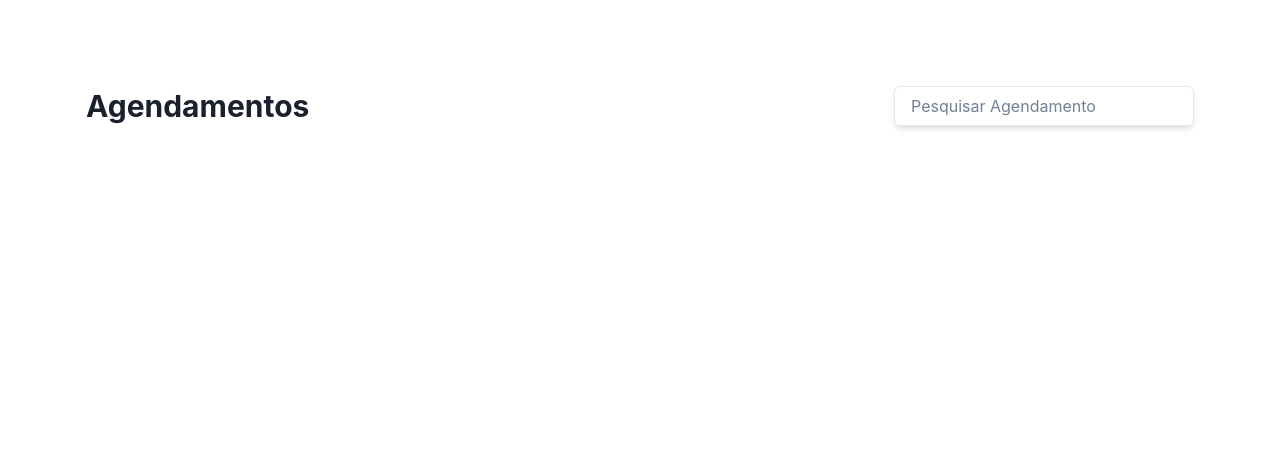
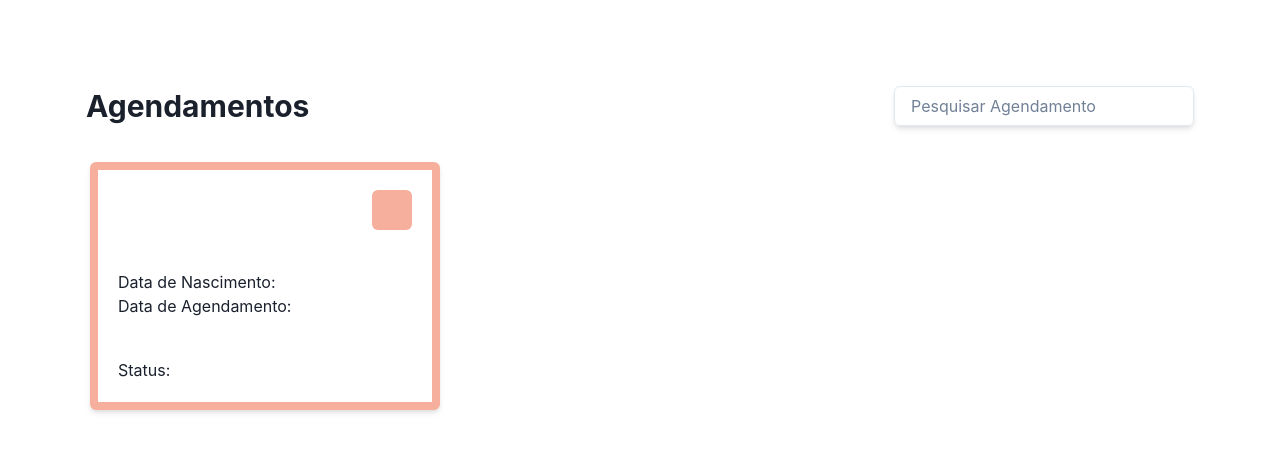
Before and after one commit to SamsSouza22/FrontendPitang2024, a React (Vite) app in the folder frontend/: page /agendamentos in a window 1280 px wide. Shown: the top 452 px of the page. Built offline with nearby package versions, Linux system fonts and the light colour scheme.

Commit message:
:sparkles: feat: Criando componente Card para agendamentos

```diff
--- /dev/null
+++ b/frontend/src/components/CardAgendamento.jsx
@@ -0,0 +1,58 @@
+import {
+  Card,
+  CardHeader,
+  CardBody,
+  CardFooter,
+  Flex,
+  Heading,
+  Text,
+  Button,
+} from "@chakra-ui/react";
+import PropTypes from "prop-types";
+
+const CardAgendamento = ({ nome, dataNasc, dataAgend, status }) => {
+  return (
+    <Card
+      width="350px"
+      shadow="md"
+      borderColor="#f7af9d"
+      borderWidth="8px"
+      borderRadius="md"
+    >
+      <CardHeader>
+        <Flex alignItems="center" justifyContent="space-between">
+          <Heading fontSize="xl" maxW="180px">
+            {nome}
+          </Heading>
+          <Button
+            alignItems="center"
+            bg="#f7af9d"
+            color="black"
+            _hover={{ bg: "#b0d0d3" }}
+          />
+        </Flex>
+      </CardHeader>
+      <CardBody>
+        <Text>Data de Nascimento: {dataNasc}</Text>
+        <Text>Data de Agendamento: {dataAgend}</Text>
+      </CardBody>
+      <CardFooter
+        display="flex"
+        justifyContent="space-between"
+        alignItems="center"
+      >
+        <Text>Status: {status}</Text>
+      </CardFooter>
+    </Card>
+  );
+};
+
+CardAgendamento.propTypes = {
+    id: PropTypes.number.isRequired,
+    nome: PropTypes.string.isRequired,
+    dataNasc: PropTypes.instanceOf(Date).isRequired,
+    dataAgend: PropTypes.instanceOf(Date).isRequired,
+    status: PropTypes.string.isRequired,
+};
+
+export default CardAgendamento;
--- a/frontend/src/pages/VisualizarAgendamentos.jsx
+++ b/frontend/src/pages/VisualizarAgendamentos.jsx
@@ -1,4 +1,5 @@
 import { Container, Flex, Heading, Input, Box } from "@chakra-ui/react";
+import CardAgendamento from "../components/CardAgendamento";
 
 const VisualizarAgendamentos = () => {
   return (
@@ -16,7 +17,8 @@ const VisualizarAgendamentos = () => {
         />
       </Flex>
       <Box p={5} width="100%" minHeight="500px">
-        </Box>
+      <CardAgendamento />
+      </Box>
     </Container>
   );
 };
```
